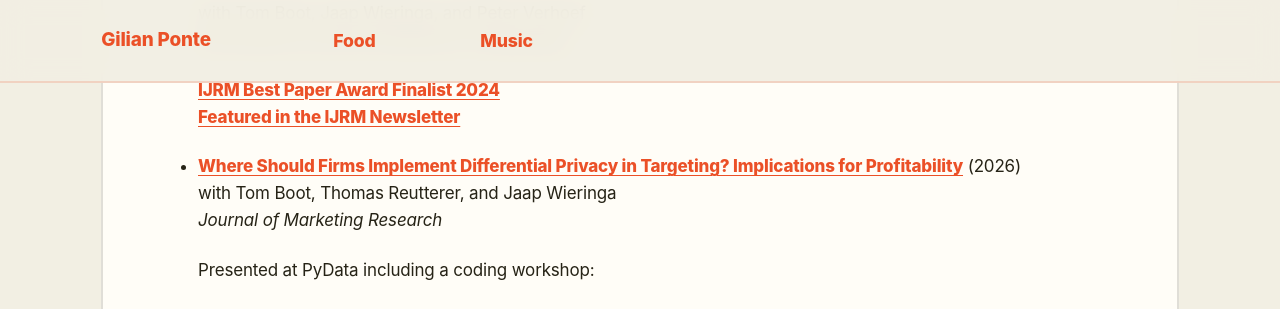
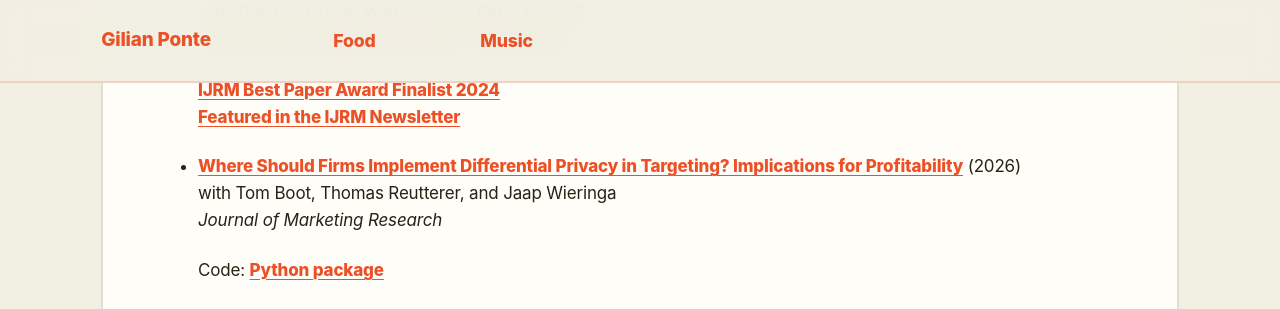
Before and after one commit to GilianPonte/gilianponte.github.io, a Jekyll site: the page built from _pages/year-archive.md, in a window 1280 px wide and 900 px high, scrolled down 1015 px, cut to the strip 0-309 px from the top of the window. Built offline with Jekyll 4.4.1, drawn with Linux system fonts in a browser that asks for light colours.

Commit message:
Update year-archive.md

```diff
--- a/_pages/year-archive.md
+++ b/_pages/year-archive.md
@@ -34,6 +34,8 @@ My research lies at the intersection of marketing analytics and privacy, with a
   with Tom Boot, Thomas Reutterer, and Jaap Wieringa
   *Journal of Marketing Research*
 
+  Code: [Python package](https://github.com/GilianPonte/private-targeting)
+
   Presented at PyData including a coding workshop:
   <div class="video-embed">
     <iframe
```
